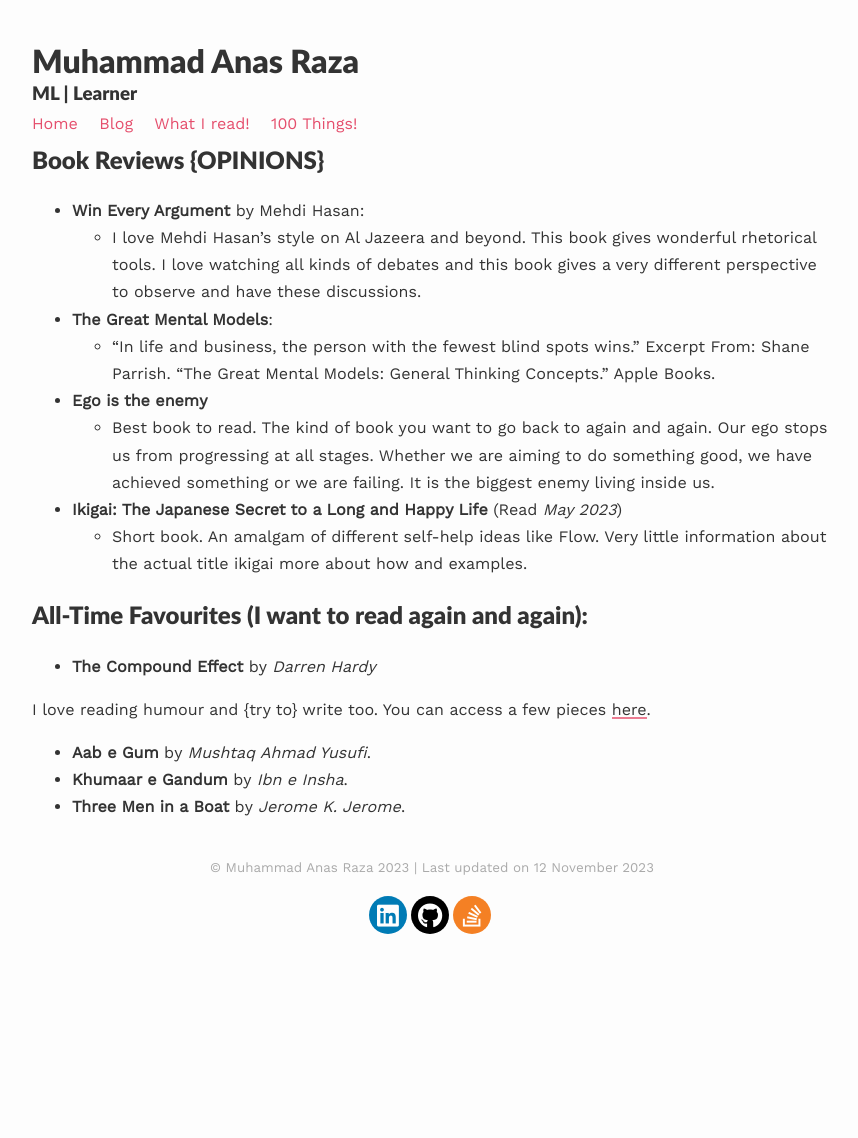
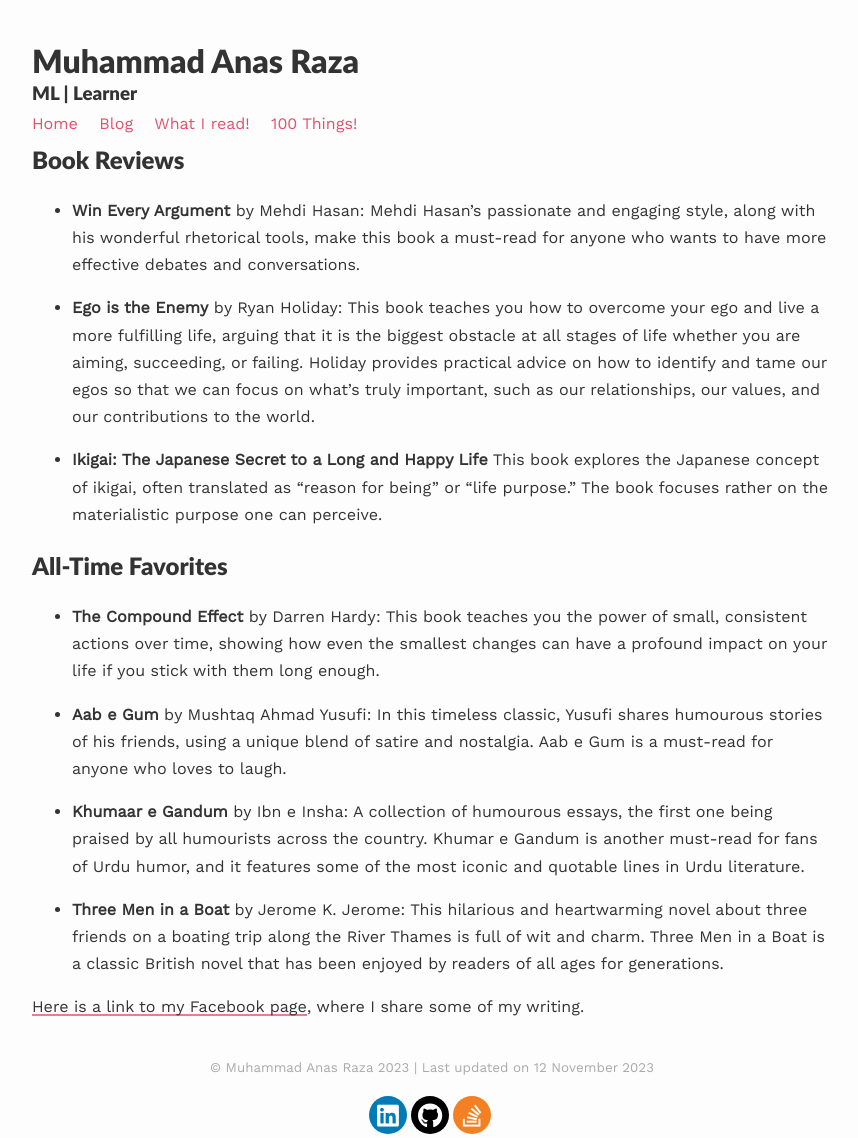
Before and after one commit to anas-rz/anas-rz.github.io, a Jekyll site: the page built from readings.md, in a window 1280 px wide. Shown: the whole page, without its empty margins (208-1066 px from the left). Built offline with Jekyll 4.4.1, drawn with Linux system fonts in a browser that asks for light colours; nearby versions of some CDN libraries; a script that is not in the unit is left out; before the commit the page ends 964 px from its top, so only the background shows below that.

Commit message:
Update readings.md

```diff
--- a/readings.md
+++ b/readings.md
@@ -4,23 +4,22 @@ permalink: /readings
 published: true
 ---
 
-## Book Reviews \{OPINIONS\}
-- **Win Every Argument** by Mehdi Hasan:
-  - I love Mehdi Hasan's style on Al Jazeera and beyond. This book gives wonderful rhetorical tools. I love watching all kinds of debates and this book gives a very different perspective to observe and have these discussions.
-- **The Great Mental Models**:
-  - “In life and business, the person with the fewest blind spots wins.”
-Excerpt From: Shane Parrish. “The Great Mental Models: General Thinking Concepts.” Apple Books.
-- **Ego is the enemy**
-  - Best book to read. The kind of book you want to go back to again and again. Our ego stops us from progressing at all stages. Whether we are aiming to do something good, we have achieved something or we are failing. It is the biggest enemy living inside us.
-- **Ikigai: The Japanese Secret to a Long and Happy Life** (Read *May 2023*)
-  - Short book. An amalgam of different self-help ideas like Flow. Very little information about the actual title ikigai more about how and examples.
+## Book Reviews
 
-## All-Time Favourites (I want to read again and again):
+* **Win Every Argument** by Mehdi Hasan: Mehdi Hasan's passionate and engaging style, along with his wonderful rhetorical tools, make this book a must-read for anyone who wants to have more effective debates and conversations.
 
-- **The Compound Effect** by _Darren Hardy_
+* **Ego is the Enemy** by Ryan Holiday: This book teaches you how to overcome your ego and live a more fulfilling life, arguing that it is the biggest obstacle at all stages of life whether you are aiming, succeeding, or failing. Holiday provides practical advice on how to identify and tame our egos so that we can focus on what's truly important, such as our relationships, our values, and our contributions to the world.
 
-I love reading humour and \{try to\} write too. You can access a few pieces [here](https://www.facebook.com/anaswriting/).
+* **Ikigai: The Japanese Secret to a Long and Happy Life** This book explores the Japanese concept of ikigai, often translated as "reason for being" or "life purpose." The book focuses rather on the materialistic purpose one can perceive.
 
-- **Aab e Gum** by _Mushtaq Ahmad Yusufi_.
-- **Khumaar e Gandum** by _Ibn e Insha_.
-- **Three Men in  a Boat** by _Jerome K. Jerome_.
+## All-Time Favorites
+
+* **The Compound Effect** by Darren Hardy: This book teaches you the power of small, consistent actions over time, showing how even the smallest changes can have a profound impact on your life if you stick with them long enough.
+
+* **Aab e Gum** by Mushtaq Ahmad Yusufi: In this timeless classic, Yusufi shares humourous stories of his friends, using a unique blend of satire and nostalgia. Aab e Gum is a must-read for anyone who loves to laugh.
+
+* **Khumaar e Gandum** by Ibn e Insha: A collection of humourous essays, the first one being praised by all humourists across the country. Khumar e Gandum is another must-read for fans of Urdu humor, and it features some of the most iconic and quotable lines in Urdu literature.
+
+* **Three Men in a Boat** by Jerome K. Jerome: This hilarious and heartwarming novel about three friends on a boating trip along the River Thames is full of wit and charm. Three Men in a Boat is a classic British novel that has been enjoyed by readers of all ages for generations.
+
+[Here is a link to my Facebook page](https://www.facebook.com/anaswriting/), where I share some of my writing.
```
